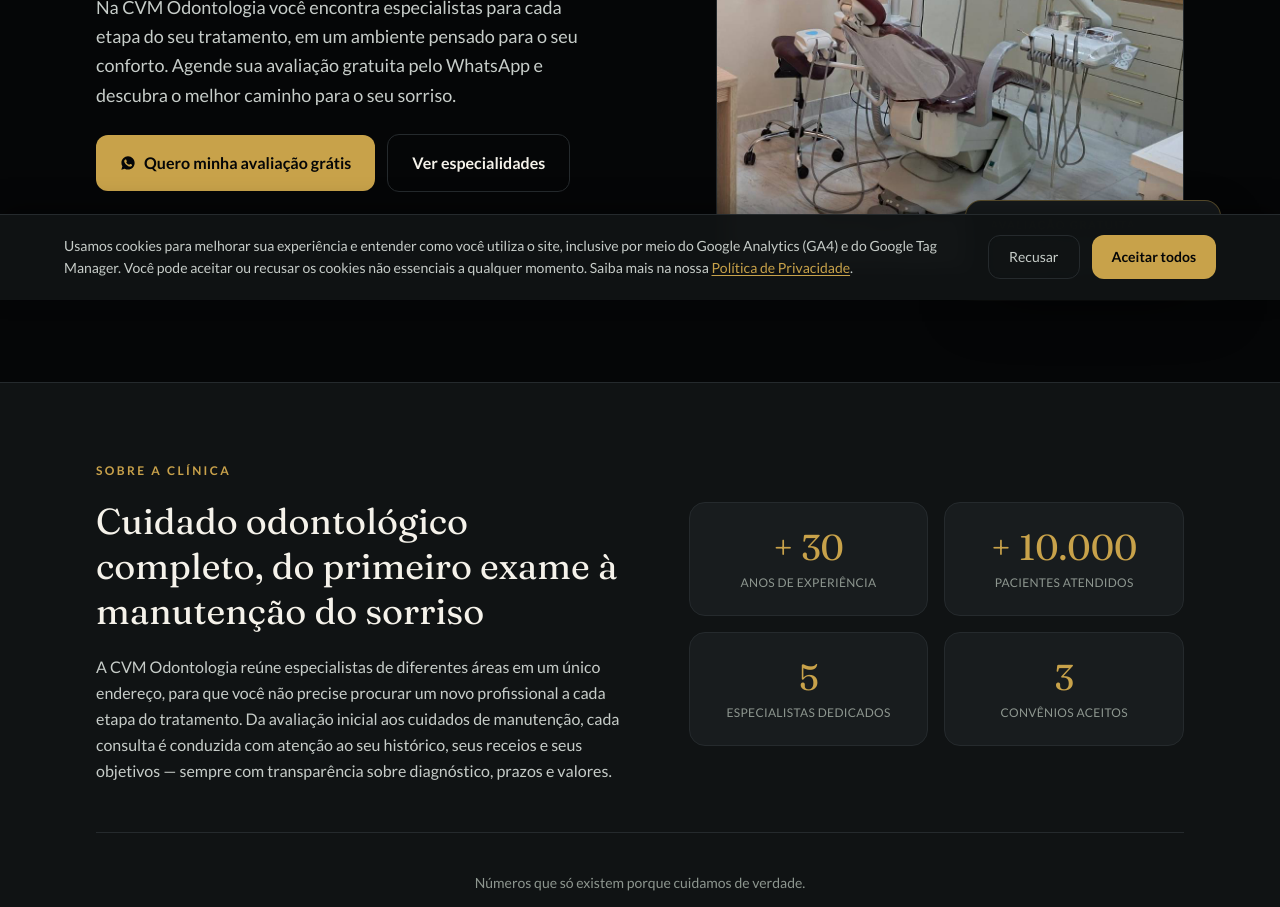
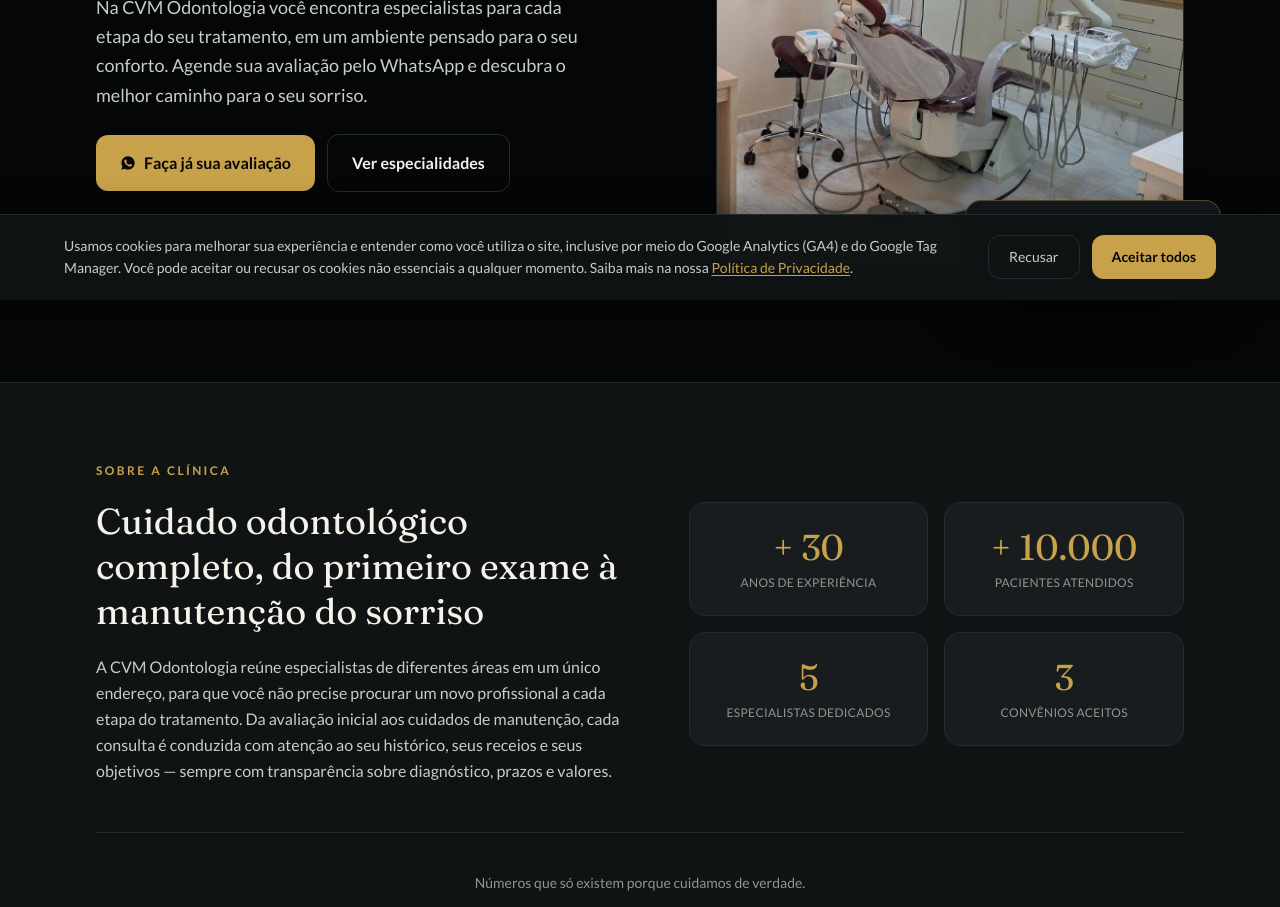
Before and after one commit to danielbelentini/cvmodonto, a Next.js app: page / in a window 1280 px wide. Shown: the part 500-1407 px from the top of the page. Built offline with nearby package versions, Linux system fonts and the light colour scheme.

Commit message:
Ajustes do hero (retirar avaliação gratuita) e mudança de comportamento do botão de tratamentos

```diff
--- a/components/About.tsx
+++ b/components/About.tsx
@@ -45,8 +45,9 @@ export default function About() {
 
         <SectionCta
           copy="Números que só existem porque cuidamos de verdade."
-          buttonLabel="Ver tratamentos"
-          message="Olá! Quero conhecer os tratamentos da CVM Odontologia."
+          buttonLabel="Nossas especialidades"
+          href="#servicos"
+          showIcon={false}
         />
       </div>
     </section>
--- a/components/Hero.tsx
+++ b/components/Hero.tsx
@@ -20,12 +20,12 @@ export default function Hero() {
           <p className="max-w-lg text-lg text-ink-soft leading-relaxed">
             Na CVM Odontologia você encontra especialistas para cada etapa do seu
             tratamento, em um ambiente pensado para o seu conforto. Agende sua
-            avaliação gratuita pelo WhatsApp e descubra o melhor caminho para o seu
+            avaliação pelo WhatsApp e descubra o melhor caminho para o seu
             sorriso.
           </p>
           <div className="flex flex-col gap-3 sm:flex-row sm:items-center">
             <Button href={whatsappHref()} icon={<WhatsAppIcon className="h-4 w-4" />}>
-              Quero minha avaliação grátis
+              Faça já sua avaliação
             </Button>
             <Button href="#servicos" variant="outline" external={false}>
               Ver especialidades
@@ -45,7 +45,7 @@ export default function Hero() {
           {/* Elemento de assinatura: cartão de próxima vaga, no estilo de um comprovante de agendamento */}
           <div className="absolute -bottom-6 left-1/2 w-[86%] -translate-x-1/2 rounded-2xl border border-teal/40 bg-panel-soft px-6 py-4 shadow-[0_20px_60px_-20px_rgba(0,0,0,0.6)] sm:left-auto sm:right-[-8%] sm:w-64 sm:translate-x-0">
             <p className="text-[11px] uppercase tracking-[0.15em] text-teal">
-              Avaliação gratuita
+              Agende sua avaliação
             </p>
             <p className="mt-1 text-sm text-ink-soft">
               Agende hoje pelo WhatsApp e fale direto com a recepção.
--- a/components/SectionCta.tsx
+++ b/components/SectionCta.tsx
@@ -5,17 +5,19 @@ import { whatsappHref } from "@/lib/content";
 type SectionCtaProps = {
   copy: string;
   buttonLabel: string;
+  href?: string;
   message?: string;
+  showIcon?: boolean;
 };
 
-export default function SectionCta({ copy, buttonLabel, message }: SectionCtaProps) {
+export default function SectionCta({ copy, buttonLabel, href, message, showIcon = true }: SectionCtaProps) {
   return (
     <div className="mt-12 flex flex-col items-center gap-4 border-t border-line pt-10 text-center">
       <p className="text-sm text-ink-muted">{copy}</p>
       <Button
-        href={whatsappHref(message)}
+        href={href || whatsappHref(message)}
         size="sm"
-        icon={<WhatsAppIcon className="h-4 w-4" />}
+        icon={showIcon ? <WhatsAppIcon className="h-4 w-4" /> : null}
         className="min-h-[44px]"
       >
         {buttonLabel}
--- a/components/Team.tsx
+++ b/components/Team.tsx
@@ -10,7 +10,7 @@ export default function Team() {
         <SectionHeader
           eyebrow="Quem cuida de você"
           title="Nossa Equipe"
-          subtitle="Cinco especialistas, cada um com sua área de atuação — todos com o mesmo compromisso com o seu tratamento."
+          subtitle="Seis especialistas, cada um com sua área de atuação — todos com o mesmo compromisso com o seu tratamento."
         />
 
         {/* 3 cards na fileira de cima, 2 centralizadas embaixo — todos com a mesma largura.
--- a/lib/content.ts
+++ b/lib/content.ts
@@ -141,7 +141,7 @@ export const team = [
   {
     name: "Dra. Kátia Prade",
     cro: "CROSP 50.157",
-    specialty: "Ortodontia, Dor Orofacial e DTM, Odontologia do Sono",
+    specialty: "Especialista em Ortodontia, Dor Orofacial e DTM, Odontologia do Sono",
     photo: "images/team/dra-katia-prade.jpg",
     webp: "images/team/dra-katia-prade.webp",
   },
@@ -155,7 +155,7 @@ export const team = [
   {
     name: "Dr. Nilson Issamu Wada",
     cro: "CROSP 47.988",
-    specialty: "Cirurgia e Implantodontia",
+    specialty: "Especialista em Cirurgia e Implantodontia",
     photo: "images/team/dr-nilson-issamu-wada.jpg",
     webp: "images/team/dr-nilson-issamu-wada.webp",
   },
```
